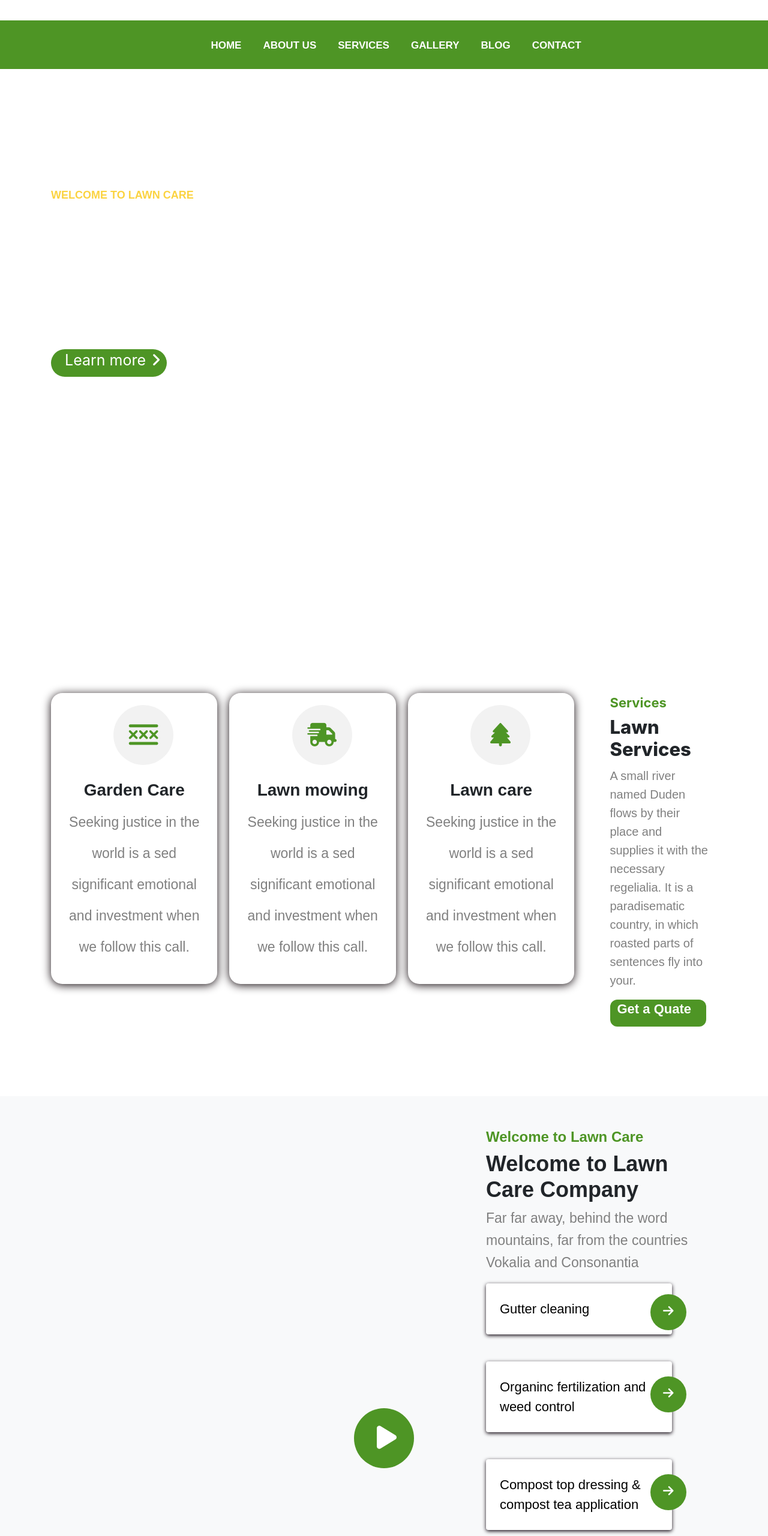
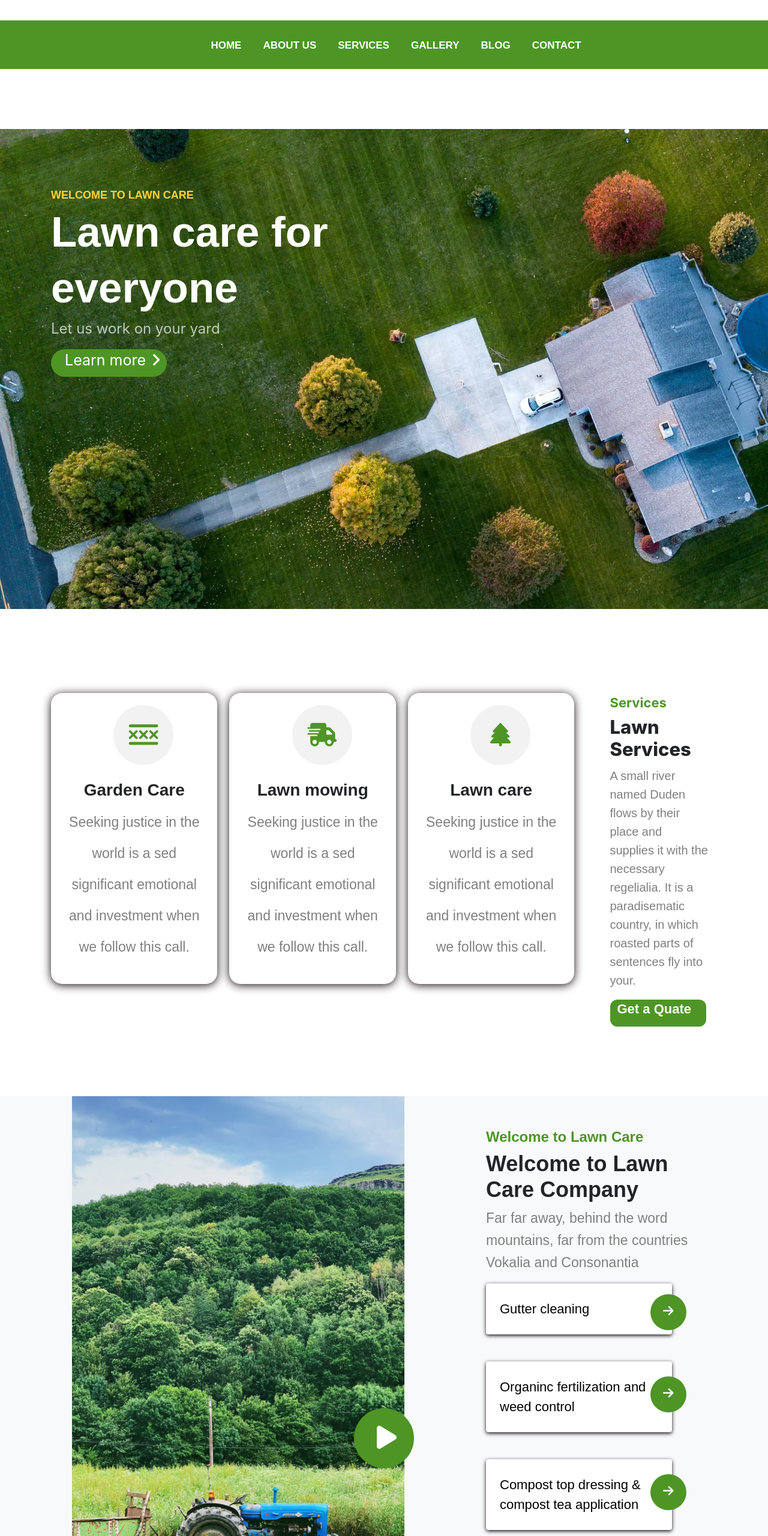
Before and after one commit to SubaLakshmi-Ramu/lawn-care, a plain HTML site: page index.html in a window 1280 px wide. Shown: the part 240-2800 px from the top of the page at 60% size. Drawn offline with nearby package versions, Linux system fonts and the light colour scheme.

Commit message:
Update style.css

```diff
--- a/style.css
+++ b/style.css
@@ -20,6 +20,7 @@ section{
 }
 .head-icons i{
     padding-top: 15px;
+
     color: #4d4d4d;
     font-size: 20px;
 }
@@ -110,7 +111,8 @@ button .search-icon{
 /* home */
 
 .banner{
-    background-image: url(../image/lawncare.webp);
+
+    background-image: url(./lawncare.webp);
     height: 800px;
     width: 100%;
     background-repeat: no-repeat;
@@ -290,7 +292,7 @@ button .search-icon{
 /*    about st    */
 
 .img{
-    background-image: url(../image/about.jpg.webp);
+    background-image: url(./about.jpg.webp);
     height: 950px;
     width: 554px;
     background-size: cover;
```
